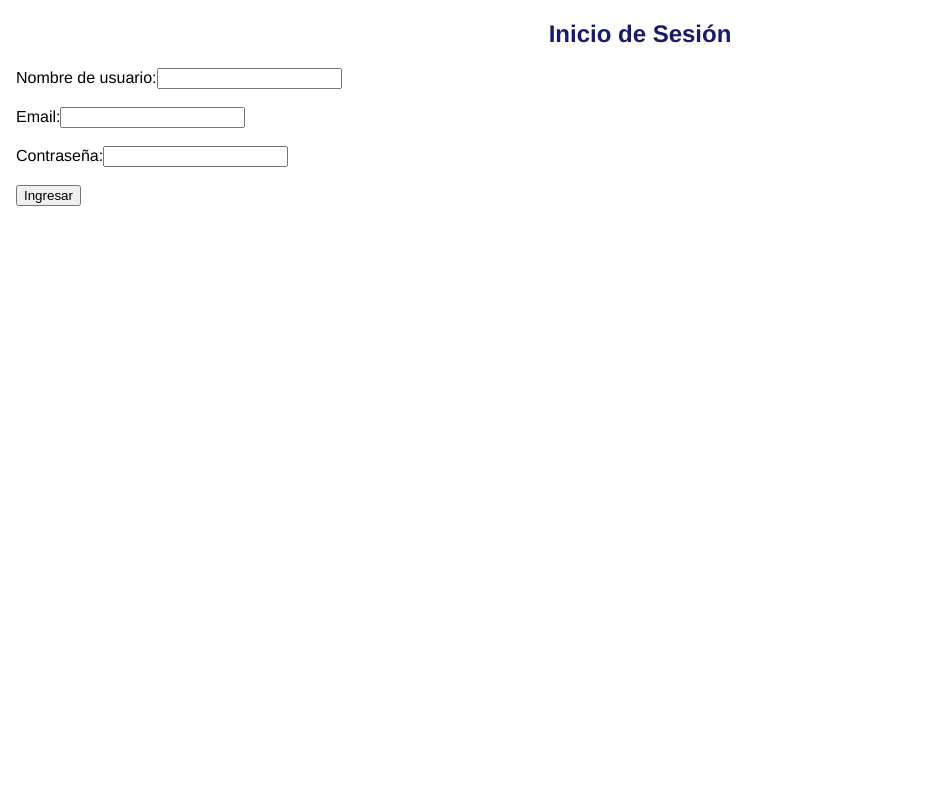
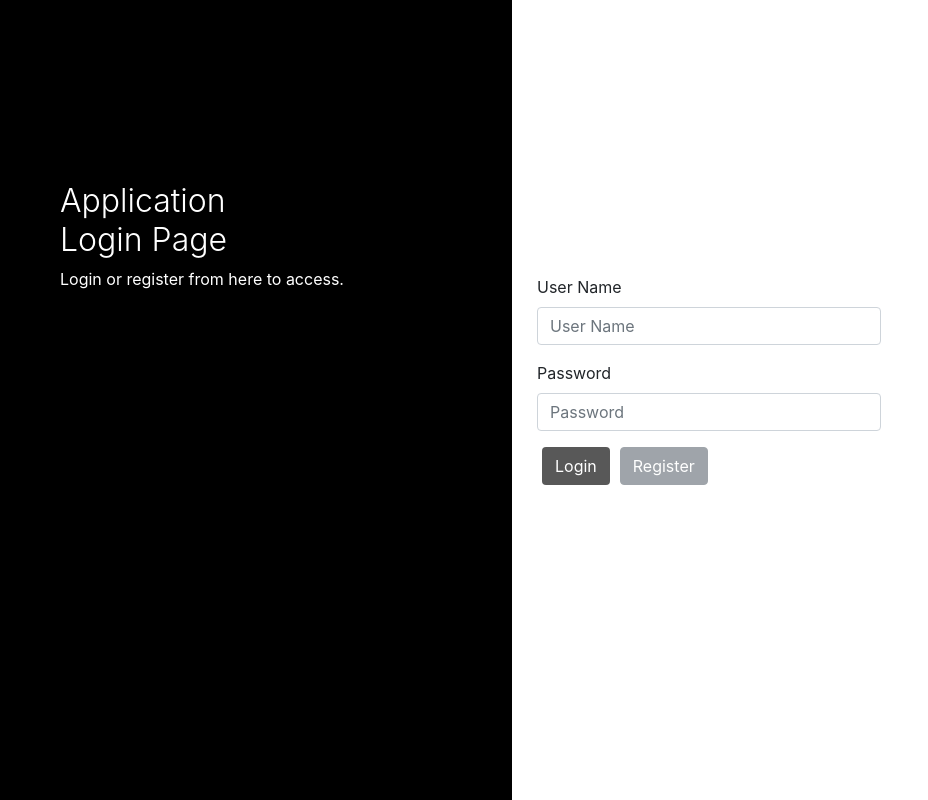
Before and after one commit to cheliali/PoseFRONT, an Angular app: page /login in a window 1280 px wide. Shown: the whole page, without its empty margins (0-928 px from the left). Built offline with nearby package versions, Linux system fonts and the light colour scheme.

Commit message:
login y register page

```diff
--- a/src/app/pages/inicio/inicio.component.ts
+++ b/src/app/pages/inicio/inicio.component.ts
@@ -1,6 +1,8 @@
 import { Component, OnInit } from '@angular/core';
 import { VideoServiceService } from 'src/app/servicios/video-service.service';
+import { environment } from 'src/environments/environment';
 
+const baseurl = environment.baseurl;
 @Component({
   selector: 'app-inicio',
   templateUrl: './inicio.component.html',
@@ -8,7 +10,7 @@ import { VideoServiceService } from 'src/app/servicios/video-service.service';
 })
 export class InicioComponent implements OnInit {
   mostrar: boolean = false;
-  url: string = 'http://127.0.0.1:5000/video_feed';
+  url: string = `${baseurl}/video_feed`;
   constructor(public videoService: VideoServiceService) {}
 
   ngOnInit(): void {}
--- a/src/app/pages/login/login.component.html
+++ b/src/app/pages/login/login.component.html
@@ -1,16 +1,53 @@
-<head> </head>
-<body>
-  <h2>Inicio de Sesión</h2>
-  <form action="">
-    <label for="username">Nombre de usuario:</label>
-    <input type="text" id="username" name="username" required />
-    <br /><br />
-    <label for="email">Email:</label>
-    <input type="email" id="email" name="email" required />
-    <br /><br />
-    <label for="password">Contraseña:</label>
-    <input type="password" id="password" name="password" required />
-    <br /><br />
-    <input type="submit" value="Ingresar" />
-  </form>
-</body>
+<!------ Include the above in your HEAD tag ---------->
+
+<div class="sidenav">
+  <div class="login-main-text">
+    <h2>
+      Application<br />
+      Login Page
+    </h2>
+    <p>Login or register from here to access.</p>
+  </div>
+</div>
+<div class="main">
+  <div class="col-md-6 col-sm-12">
+    <div class="login-form">
+      <form [formGroup]="registroForm">
+        <div class="form-group">
+          <label>User Name</label>
+          <input
+            type="text"
+            class="form-control"
+            formControlName="username"
+            placeholder="User Name"
+          />
+        </div>
+        <div class="form-group">
+          <label>Password</label>
+          <input
+            type="password"
+            class="form-control"
+            formControlName="password"
+            placeholder="Password"
+          />
+        </div>
+        <button
+          type="button"
+          [disabled]="registroForm.invalid"
+          class="btn btn-black"
+          (click)="loginYcrearUsuario('login')"
+        >
+          Login
+        </button>
+        <button
+          type="button"
+          [disabled]="registroForm.invalid"
+          class="btn btn-secondary"
+          (click)="loginYcrearUsuario('register')"
+        >
+          Register
+        </button>
+      </form>
+    </div>
+  </div>
+</div>
--- a/src/app/pages/login/login.component.scss
+++ b/src/app/pages/login/login.component.scss
@@ -1,8 +1,79 @@
-h2 {
-    color: midnightblue;
-    font-family: 'Franklin Gothic Medium', 'Arial Narrow', Arial, sans-serif;
-    text-align: center;
+body {
+    font-family: "Lato", sans-serif;
 }
-label{
-    font-family: 'Franklin Gothic Medium', 'Arial Narrow', Arial, sans-serif;
+
+
+
+.main-head{
+    height: 150px;
+    background: #FFF;
+
 }
+
+.sidenav {
+    height: 100%;
+    background-color: #000;
+    overflow-x: hidden;
+    padding-top: 20px;
+}
+
+
+.main {
+    padding: 0px 10px;
+}
+
+@media screen and (max-height: 450px) {
+    .sidenav {padding-top: 15px;}
+}
+
+@media screen and (max-width: 450px) {
+    .login-form{
+        margin-top: 10%;
+    }
+
+    .register-form{
+        margin-top: 10%;
+    }
+}
+
+@media screen and (min-width: 768px){
+    .main{
+        margin-left: 40%;
+    }
+
+    .sidenav{
+        width: 40%;
+        position: fixed;
+        z-index: 1;
+        top: 0;
+        left: 0;
+    }
+
+    .login-form{
+        margin-top: 80%;
+    }
+
+    .register-form{
+        margin-top: 20%;
+    }
+}
+
+
+.login-main-text{
+    margin-top: 20%;
+    padding: 60px;
+    color: #fff;
+}
+
+.login-main-text h2{
+    font-weight: 300;
+}
+
+.btn-black{
+    background-color: #000 !important;
+    color: #fff;
+}
+
+.btn{
+    margin: 0 5px;
+}
--- a/src/app/pages/login/login.component.ts
+++ b/src/app/pages/login/login.component.ts
@@ -1,8 +1,35 @@
-import { Component } from '@angular/core';
-
+import { Component, OnInit } from '@angular/core';
+import { FormGroup, FormBuilder, Validators } from '@angular/forms';
+import { VideoServiceService } from 'src/app/servicios/video-service.service';
 @Component({
   selector: 'app-login',
   templateUrl: './login.component.html',
   styleUrls: ['./login.component.scss'],
 })
-export class LoginComponent {}
+export class LoginComponent implements OnInit {
+  registroForm!: FormGroup;
+
+  constructor(
+    private fb: FormBuilder,
+    public videoService: VideoServiceService
+  ) {}
+
+  ngOnInit() {
+    this.registroForm = this.fb.group({
+      username: ['', Validators.required],
+      password: ['', Validators.required],
+    });
+  }
+
+  loginYcrearUsuario(accion: string) {
+    if (this.registroForm.invalid) {
+      return;
+    }
+    const { username, password } = this.registroForm.value;
+    if (accion == 'register') {
+      this.videoService.createUser({ username, password }).subscribe();
+    } else {
+      this.videoService.loginUser({ username, password }).subscribe();
+    }
+  }
+}
--- a/src/app/servicios/video-service.service.ts
+++ b/src/app/servicios/video-service.service.ts
@@ -2,7 +2,9 @@ import { Injectable } from '@angular/core';
 import { HttpClient } from '@angular/common/http';
 import { Observable, take } from 'rxjs';
 import { User } from '../models/User';
+import { environment } from 'src/environments/environment';
 
+const baseurl = environment.baseurl;
 @Injectable({
   providedIn: 'root',
 })
@@ -18,10 +20,18 @@ export class VideoServiceService {
   } */
 
   startStream() {
-    return this.http.get('http://127.0.0.1:5000/iniciar');
+    return this.http.get(`${baseurl}/iniciar`);
   }
 
   stopStream() {
-    return this.http.get('http://127.0.0.1:5000/terminar');
+    return this.http.get(`${baseurl}/terminar`);
+  }
+
+  createUser(data: any) {
+    return this.http.post(`${baseurl}/register`, data);
+  }
+
+  loginUser(data: any) {
+    return this.http.post(`${baseurl}/login`, data);
   }
 }
--- a/src/environments/environment.ts
+++ b/src/environments/environment.ts
@@ -3,8 +3,12 @@
 // The list of file replacements can be found in `angular.json`.
 
 export const environment = {
-  production: false
+  production: false,
+  baseurl: 'http://raspberrypi:5000',
 };
+
+// 'http://raspberrypi.local:5000';
+// 'http://127.0.0.1:5000/'
 
 /*
  * For easier debugging in development mode, you can import the following file
--- a/src/index.html
+++ b/src/index.html
@@ -5,6 +5,11 @@
     <title>Pose Estimation Front</title>
     <base href="/" />
     <meta name="viewport" content="width=device-width, initial-scale=1" />
+    <link
+      href="//maxcdn.bootstrapcdn.com/bootstrap/4.0.0/css/bootstrap.min.css"
+      rel="stylesheet"
+      id="bootstrap-css"
+    />
   </head>
 
   <body>
```
Also changed, not shown: src/app/app.module.ts (+9 -2 lines).
